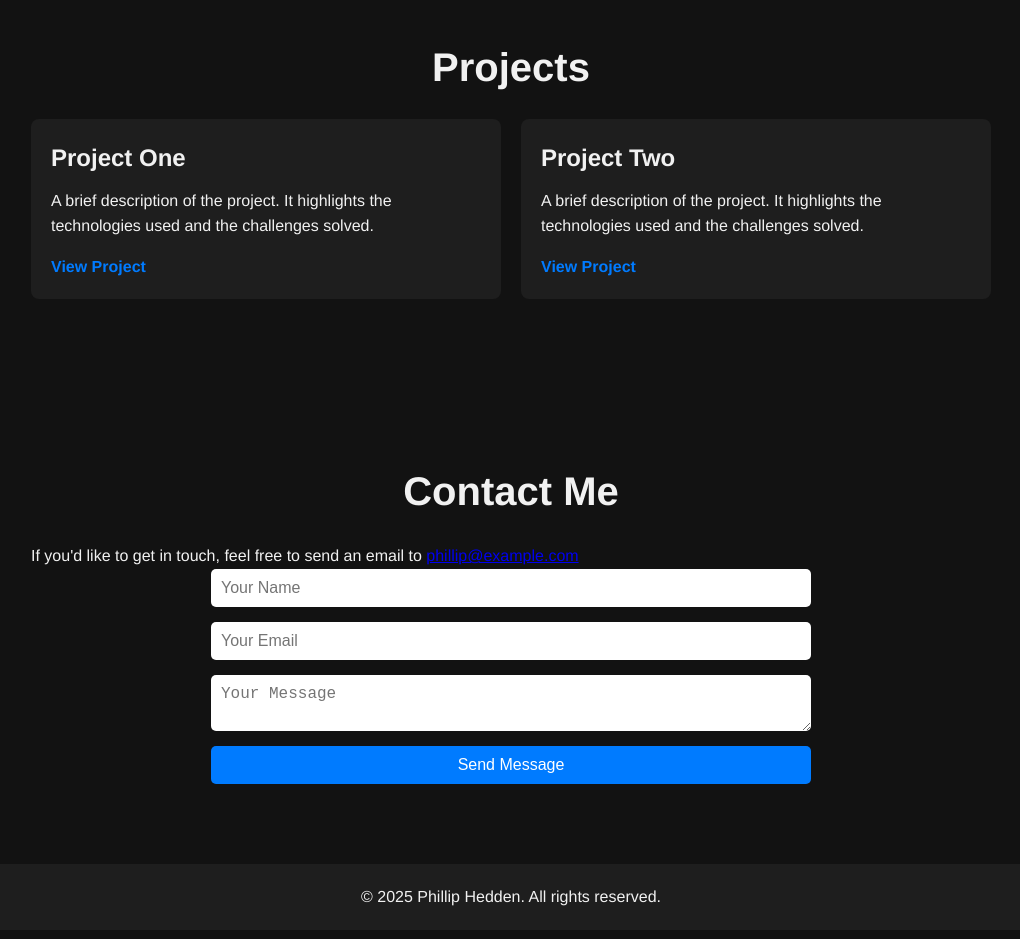
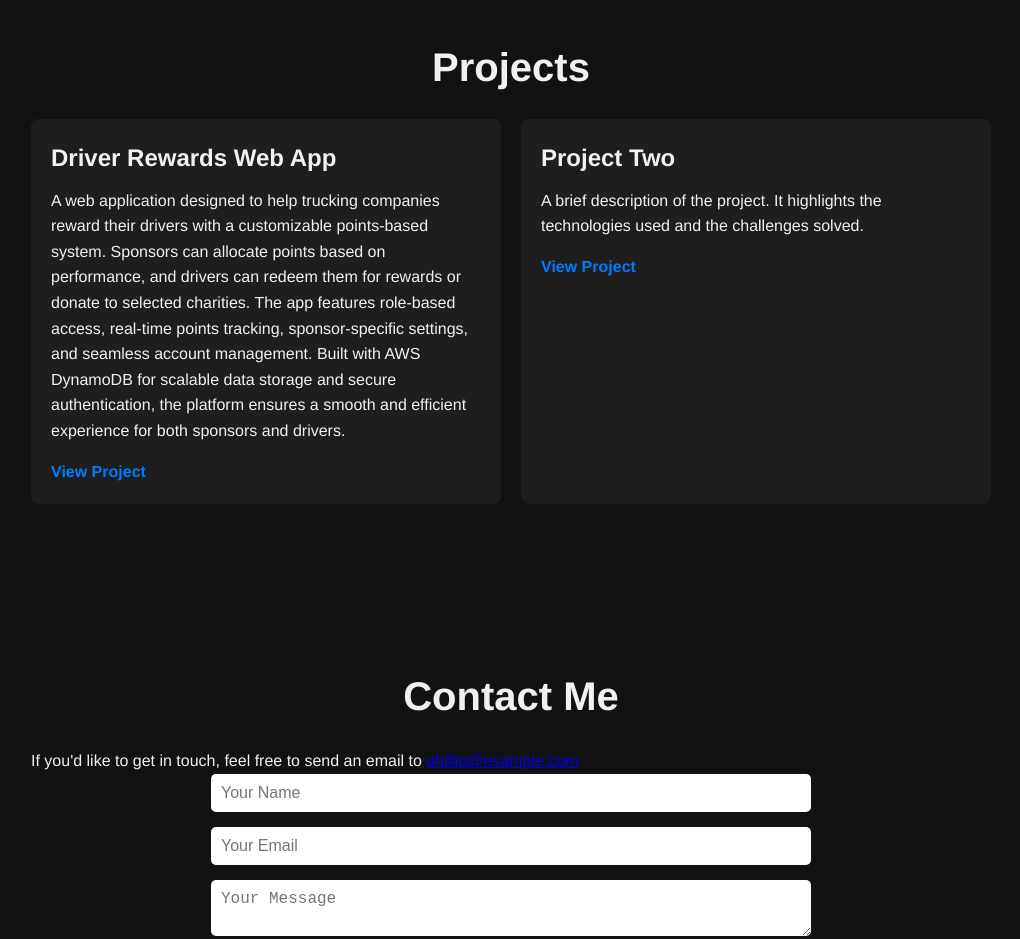
Before and after one commit to pchedden22/pchedden22.github.io, a plain HTML site: page index.html in a window 1280 px wide. Shown: the part 1140-2079 px from the top of the page, without its empty margins (129-1149 px from the left). Drawn offline with Linux system fonts and the light colour scheme.

Commit message:
Adding projects

```diff
--- a/index.html
+++ b/index.html
@@ -42,9 +42,14 @@
     <h2>Projects</h2>
     <div class="projects-grid">
       <div class="project">
-        <h3>Project One</h3>
+        <h3>Driver Rewards Web App</h3>
         <p>
-          A brief description of the project. It highlights the technologies used and the challenges solved.
+          A web application designed to help trucking companies reward their drivers
+          with a customizable points-based system. Sponsors can allocate points based on performance,
+          and drivers can redeem them for rewards or donate to selected charities. The app features role-based
+          access, real-time points tracking, sponsor-specific settings, and seamless account management.
+          Built with AWS DynamoDB for scalable data storage and secure authentication, the platform ensures
+          a smooth and efficient experience for both sponsors and drivers.
         </p>
         <a href="#" target="_blank">View Project</a>
       </div>
--- a/styles.css
+++ b/styles.css
@@ -20,6 +20,10 @@
     width: 100%;
     height: 100%;
     z-index: -1;
+  }
+
+  html {
+    scroll-behavior: smooth;
   }
 
   /* Navigation Bar */
```
